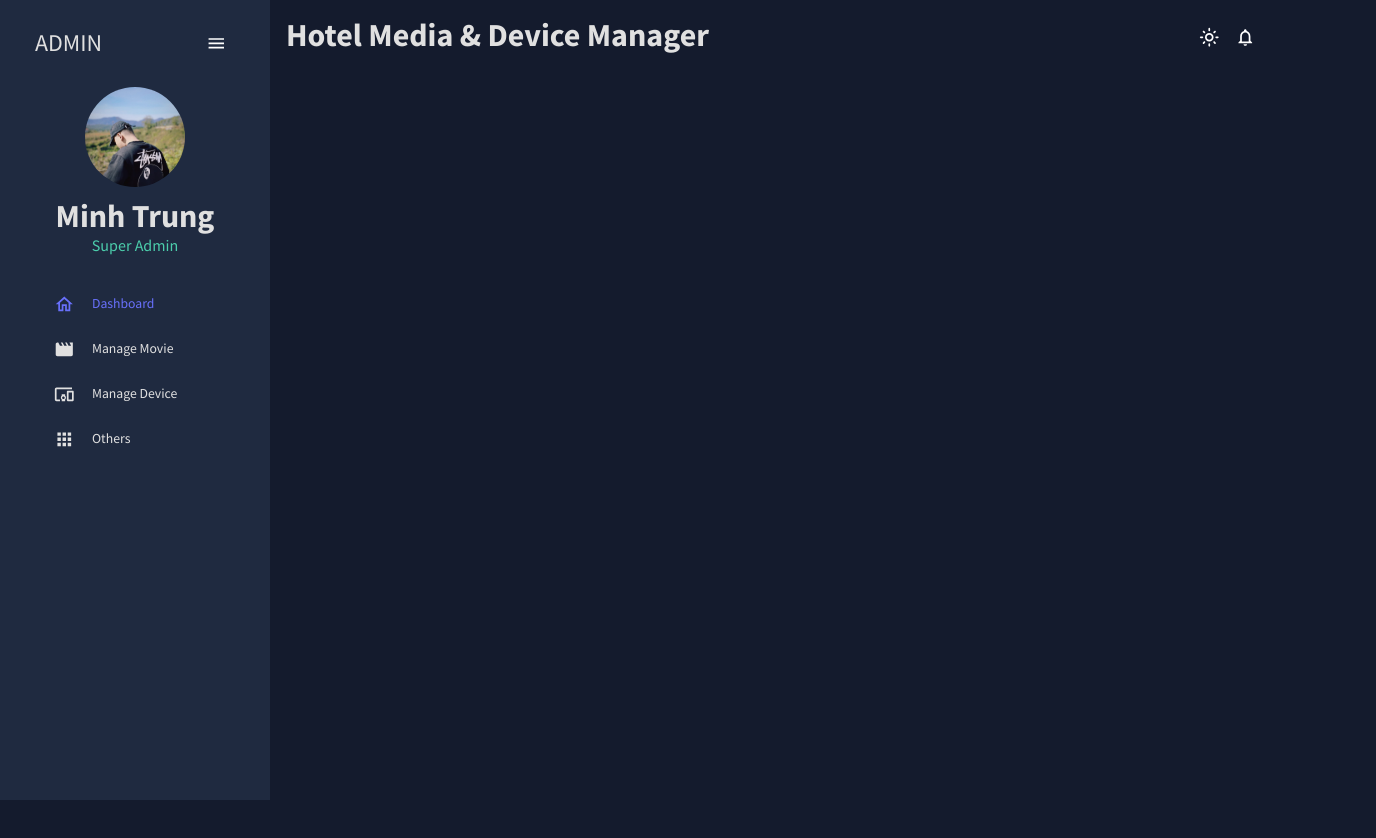
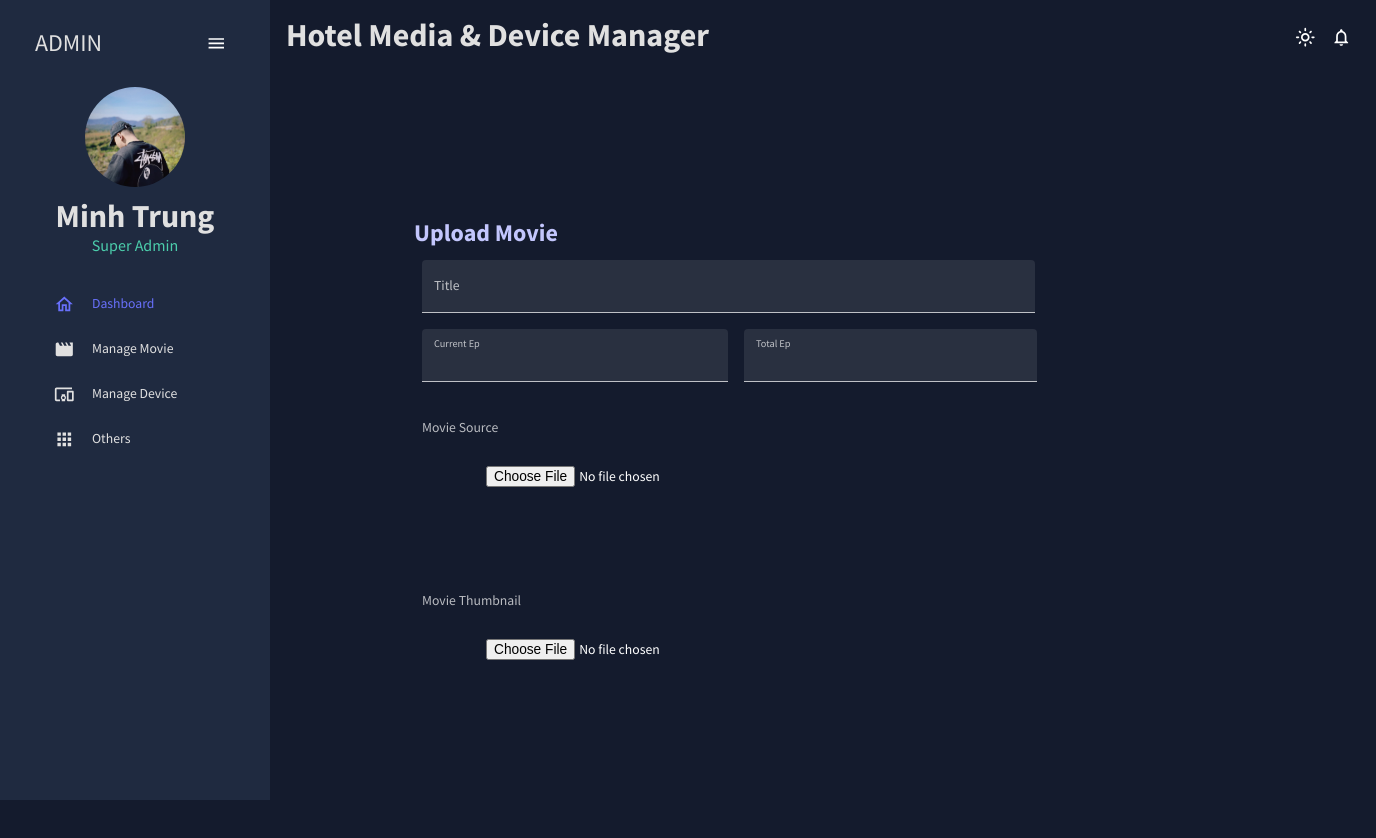
Before and after one commit to minhtrungcm181/capstone_project, a React (Create React App) app: page /moviemanage/addmovieform in a window 1280 px wide. Shown: the top 838 px of the page, 1376 px wide, since content can reach past the window. Before the commit the page ends 800 px from the top, so only its background shows below. Built offline with nearby package versions, Linux system fonts and the light colour scheme.

Commit message:
form upload

```diff
--- a/src/App.js
+++ b/src/App.js
@@ -5,6 +5,7 @@ import Sidebar from "./views/global/Sidebar";
 import { Routes, Route } from "react-router-dom";
 import MovieManage from "./views/moviemanage/MovieManage";
 import { useState } from "react";
+import UploadFilmForm from "./components/UploadFilmForm";
 function App() {
   const [theme, colorMode] = useMode()
   const [isSidebar, setIsSidebar] = useState(true);
@@ -19,6 +20,7 @@ function App() {
             <Topbar setIsSidebar={setIsSidebar} />
             <Routes>
               <Route path ="/moviemanage" element={<MovieManage/>}/>
+              <Route path = "/moviemanage/addmovieform" element={<UploadFilmForm/>}/>
               {/* <Route path ="" element=""/>
               <Route path ="" element=""/> */}
             </Routes>
--- a/src/components/UploadFilmForm.jsx
+++ b/src/components/UploadFilmForm.jsx
@@ -1,22 +1,29 @@
 import axios from "axios";
 import React from "react";
-import '../styles/UploadFilmForm.scss';
-class UploadFilmForm extends React.Component {
-    filemp4 = null;
-    fileJpg = null;
-    formData = new FormData();
+import { ColorModeContext, tokens } from "../theme";
+import { Box, FormControl, InputBase, InputLabel, TextField, Typography, useTheme } from "@mui/material";
+import { useContext } from "react";
+import Input from '@mui/material/Input';
+import { Label } from "@mui/icons-material";
+const UploadFilmForm = () => {
+    const theme = useTheme();
+    const colors = tokens(theme.palette.mode);
+    const colorMode = useContext(ColorModeContext);
+    const filemp4 = null;
+    const fileJpg = null;
+    let formData = new FormData();
 
-    handleChangeMovieTitle = (event) => {
+    const handleChangeMovieTitle = (event) => {
         this.setState({
             movieTitle: event.target.value
         })
     }
-    handleChangeMovieCurrentEp = (event) => {
+    const handleChangeMovieCurrentEp = (event) => {
         this.setState({
             movieCurrentEp: event.target.value.replace(/\D/, '')
         })
     }
-    handleChangeMovieTotalEp = (event) => {
+    const handleChangeMovieTotalEp = (event) => {
         this.setState({
             movieTotalEp: event.target.value
         })
@@ -33,7 +40,7 @@ class UploadFilmForm extends React.Component {
     //         filejpg: filejpg
     //     })
     // }
-    handleChangeFileSubmit = (event) => {
+    const handleChangeFileSubmit = (event) => {
         for (const item of event.target.files) {
             if (item.type === "video/mp4") {
                 this.filemp4 = item
@@ -44,7 +51,7 @@ class UploadFilmForm extends React.Component {
 
         }
     }
-    handleSubmit = (event) => {
+    const handleSubmit = (event) => {
         this.formData.append("movieTitle", this.state.movieTitle);
         this.formData.append("movieCurrentEp", this.state.movieCurrentEp);
         this.formData.append("movieTotalEp", this.state.movieTotalEp);
@@ -60,12 +67,12 @@ class UploadFilmForm extends React.Component {
             url: 'http://localhost:5000/film/upload',
             data: this.formData
         })
-        .then(res=> {console.log(res)})
+            .then(res => { console.log(res) })
             .catch(error => console.log(error));
         console.log(this.formData)
 
     }
-    state = {
+    const state = {
         movieTitle: "",
         movieCurrentEp: Number,
         movieTotalEp: Number,
@@ -77,10 +84,22 @@ class UploadFilmForm extends React.Component {
         files: [],
     }
 
-    render() {
+
     return (
-            <>
-                <form action="" className="form">
+        <Box component="form"
+            sx={{ m: 1, width: '160ch' }}
+            noValidate
+            autoComplete="off"
+            p={17}>
+            <Typography
+                variant="h3"
+                color={colors.blueAccent[200]}
+                fontWeight="bold"
+                sx={{ m: "0 0 5px 0" }}
+            >
+                Upload Movie
+            </Typography>
+            {/* <form action="" className="form">
                 <label for="movie name" className="label">Movie name:</label>
                 <input type="text"
                     id="movie title"
@@ -125,9 +144,64 @@ class UploadFilmForm extends React.Component {
                 <input type="button" value="upload"
                     onClick={(event) => this.handleSubmit(event)}
                 />
-                </form>
-            </>
+            </form> */}
+            <FormControl>
+                <div>
+                    <TextField
+                        sx={{ m: 1, width: '90ch' }}
+                        id="movie title"
+                        label="Title"
+                        variant="filled"
+                        value={state.movieTitle}
+                        onChange={(event) => this.handleChangeMovieTitle(event)} />
+
+                    <TextField
+                        sx={{ m: 1, width: '45ch' }}
+                        id="movie current ep"
+                        label="Current Ep"
+                        variant="filled"
+                        value={state.movieCurrentEp}
+                        onChange={(event) => this.handleChangeMovieCurrentEp(event)} />
+
+                    <TextField
+                        sx={{ m: 1, width: '43ch' }}
+                        id="movie current ep"
+                        label="Total Ep"
+                        variant="filled"
+                        value={state.movieTotalEp}
+                        onChange={(event) => this.handleChangeMovieTotalEp(event)} />
+                </div>
+            </FormControl>
+
+
+            <FormControl variant="standard">
+
+                <InputLabel htmlFor="movie source" sx={{ m: 1 }}>Movie Source</InputLabel>
+                <InputBase
+                    id="movie source"
+                    sx={{ m: 9, width: '40ch' }}
+                    type="File"
+                    value={state.files}
+                    onSubmit={(event) => this.handleChangeFileSubmit(event)}
+                />
+            </FormControl>
+
+            <FormControl variant="standard">
+
+                <InputLabel htmlFor="movie thumbnail" sx={{ m: 1 }}>Movie Thumbnail</InputLabel>
+                <InputBase
+                    id="movie thumbnail"
+                    sx={{ m: 9, width: '43ch' }}
+                    label="Movie Thumbnail"
+                    type="File"
+                    value={state.files}
+                    onSubmit={(event) => this.handleChangeFileSubmit(event)}
+                />
+
+            </FormControl>
+
+        </Box>
     )
 }
-}
+
 export default UploadFilmForm
--- a/src/styles/UploadFilmForm.scss
+++ /dev/null
@@ -1,13 +0,0 @@
-.label{
-    color: black;
-    font-size: 17px;
-    padding-right: 15px;
-    padding-left: 15px;
-}
-.form{
-    background-color: white;
-    margin: auto;
-    width: 50%;
-    border: 3px solid green;
-    padding: 10px;
-}
--- a/src/views/moviemanage/MovieManage.jsx
+++ b/src/views/moviemanage/MovieManage.jsx
@@ -16,7 +16,7 @@ const MovieManage =() =>  {
 
 
         return (
-            <Box display="flex" justifyContent="space-between;" p={2}>
+            <Box display="flex" justifyContent="space-between" p={2}>
                 <Box
                     width = {500}
                     display="flex"
```
Lines whose indentation alone changed are shown as unchanged.
